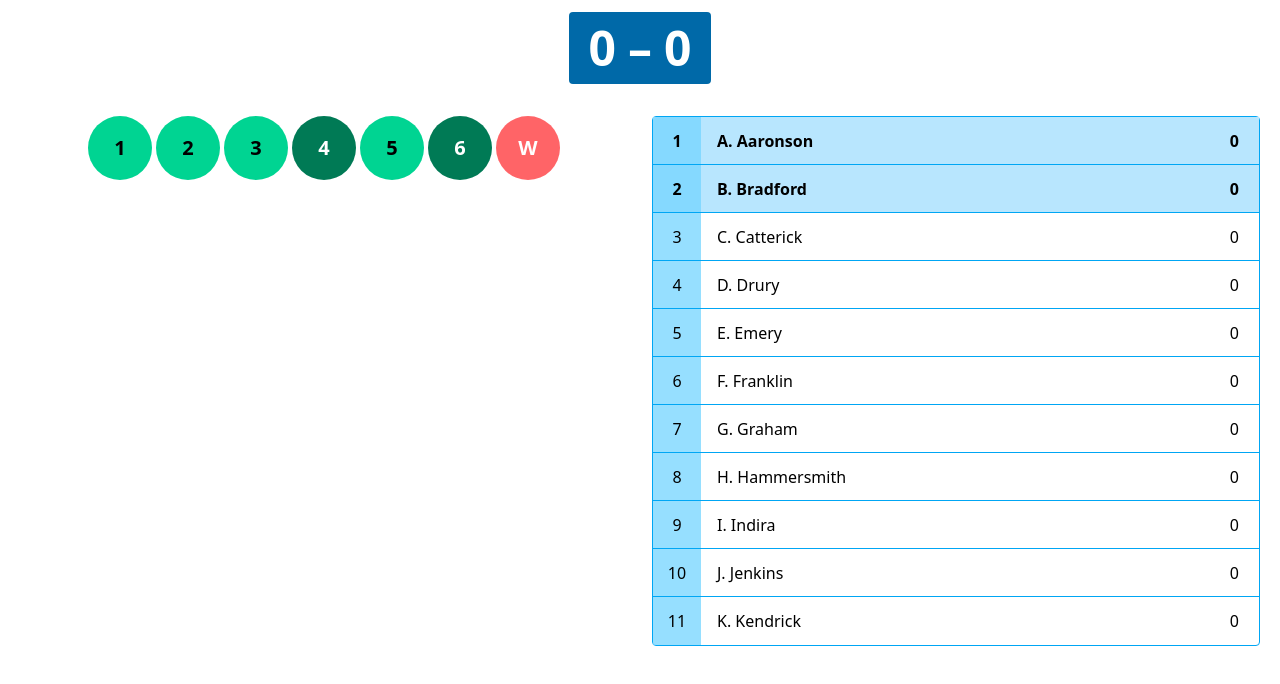
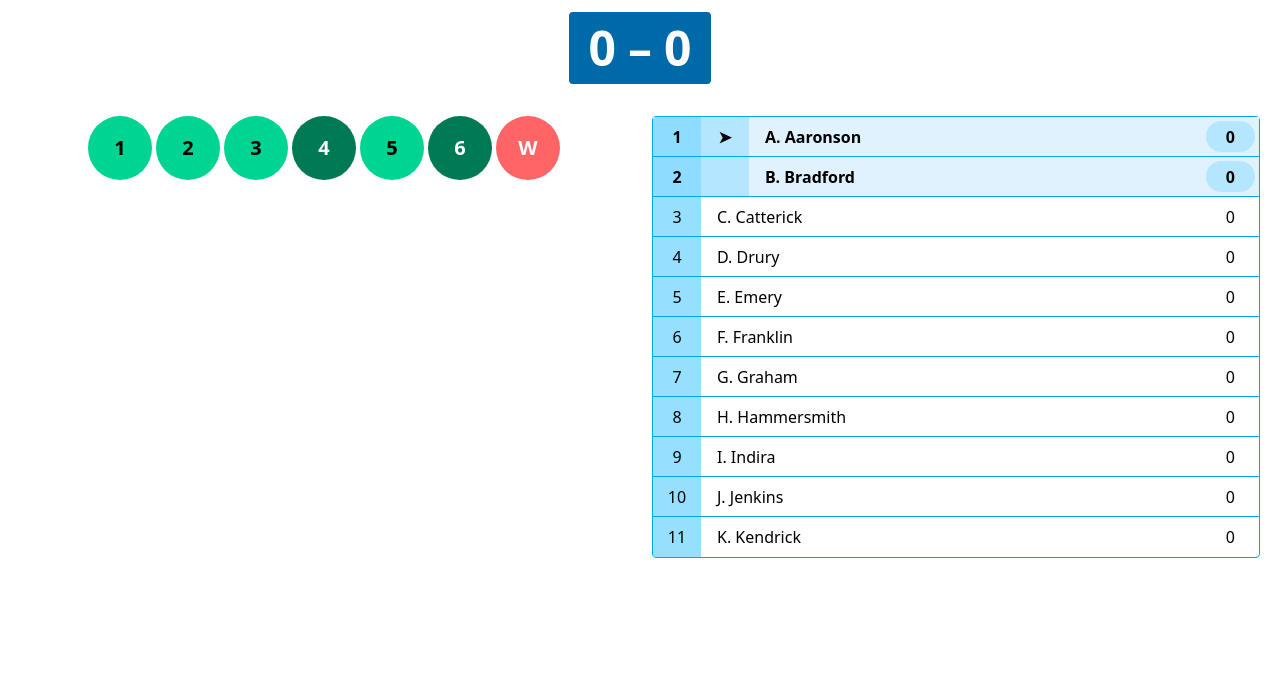
Before and after one commit to jacobwalkr/vite-react-ts-cricket-scorer, a React (Vite) app: page / in a window 1280 px wide. Shown: the top 684 px of the page. Built offline with nearby package versions, Linux system fonts and the light colour scheme.

Commit message:
Add props + styling for batters on strike
Remove hover effect because it was weird

```diff
--- a/src/components/batter-row.tsx
+++ b/src/components/batter-row.tsx
@@ -1,28 +1,47 @@
 import clsx from "clsx"
+
+function StrikeBox({ onStrike }: { onStrike: boolean }) {
+  return (
+    <div className="h-full place-content-center flex-none w-[3rem] text-center bg-sky-300/40">
+      {onStrike && <>&#x27A4;</>}
+    </div>
+  )
+}
 
 export default function BatterRow({
   number,
   batter,
   batterIn,
+  onStrike,
   score,
 }: {
   number: number,
   batter: string,
   batterIn: boolean,
+  onStrike: boolean,
   score: number
 }) {
   return (
     <li
       className={clsx(
-        'display-block h-[3rem] flex items-center transition-colors border-b-1 last:border-b-0 border-sky-500',
-        {'hover:bg-sky-300 bg-sky-200 font-bold': batterIn},
-        {'hover:bg-sky-100': !batterIn}
+        'display-block h-[2.5rem] pe-1 flex items-center transition-colors border-b-1 last:border-b-0 border-sky-500',
+        {'bg-sky-100 font-bold': batterIn}
       )}
       key={number}
     >
       <div className="h-full place-content-center flex-none w-[3rem] text-center bg-sky-300/75">{number}</div>
+      {batterIn && (
+        <StrikeBox onStrike={onStrike} />
+      )}
       <div className="h-full content-center px-4 py-2 grow">{batter}</div>
-      <div className="h-[80%] place-content-center px-5 basis-content">{score}</div>
+      <div
+        className={clsx(
+          'h-[80%] rounded-[999px] place-content-center px-5 basis-content',
+          {'bg-sky-300/40': batterIn}
+        )}
+      >
+        {score}
+      </div>
     </li>
   )
 }
--- a/src/components/batters-panel.tsx
+++ b/src/components/batters-panel.tsx
@@ -18,7 +18,7 @@ export default function BattersPanel() {
   return (
     <ol className="display-block mx-3 rounded border-1 border-sky-500">
       {batters.map(([batter, batterIn], index) => (
-        <BatterRow number={index + 1} batter={batter} batterIn={batterIn} score={0} />
+        <BatterRow number={index + 1} batter={batter} batterIn={batterIn} onStrike={index === 0} score={0} />
       ))}
     </ol>
   )
```
